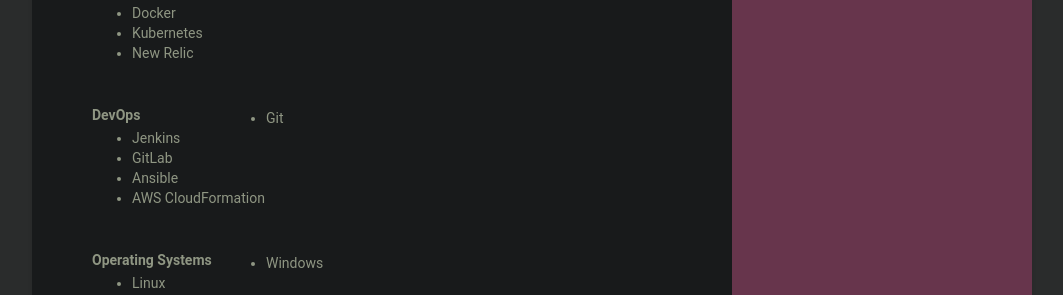
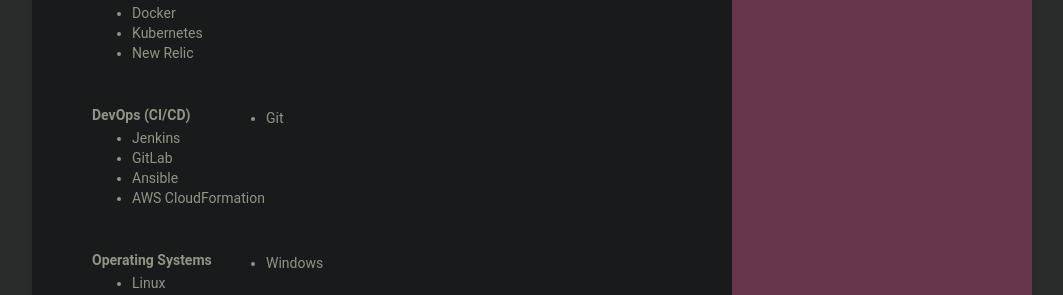
Before and after one commit to 1994nikunj/1994nikunj.github.io, a Jekyll site: the page built from index.html, in a window 1280 px wide and 900 px high, scrolled down 2520 px. Shown: the part 182-477 px from the top of the window, without its empty margins (108-1171 px from the left). Built offline with Jekyll 4.4.1, drawn with Linux system fonts in a browser that asks for light colours.

Commit message:
refactoring

```diff
--- a/_data/data.yml
+++ b/_data/data.yml
@@ -311,7 +311,7 @@ skills:
         -   header: Cloud Technologies
             entry: AWS | Docker | Kubernetes | New Relic
 
-        -   header: DevOps
+        -   header: DevOps (CI/CD)
             entry: Git | Jenkins | GitLab | Ansible | AWS CloudFormation
 
         -   header: Operating Systems
```
